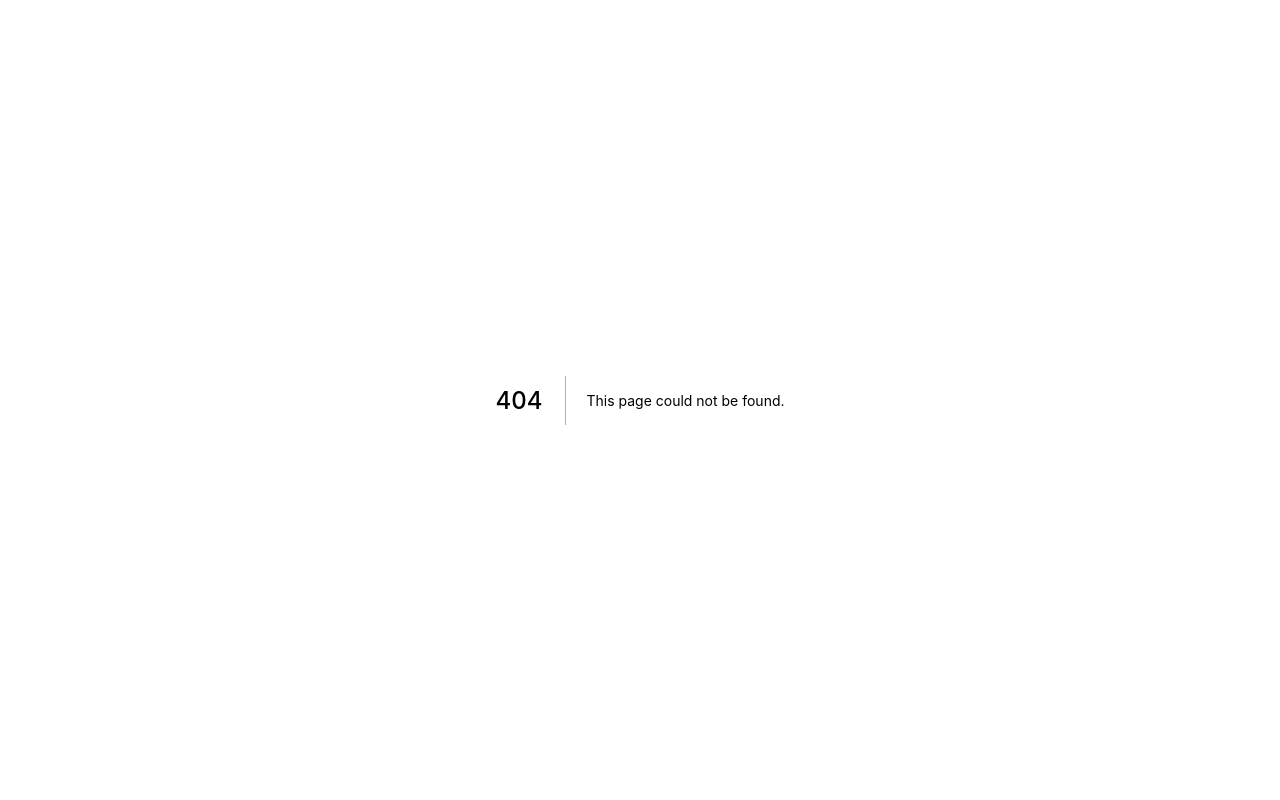
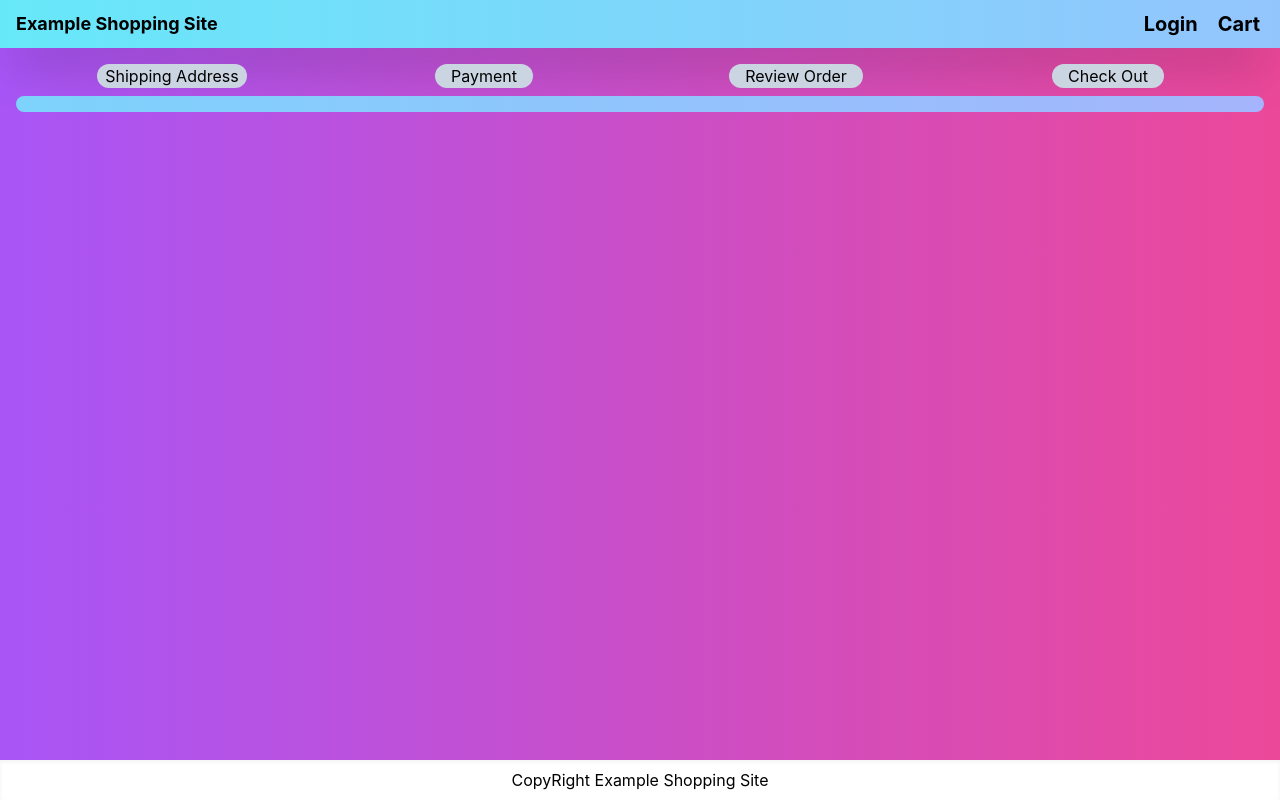
Before and after one commit to shimekukuri/example-ecom-site, a Next.js app: page /finalCheckout in a window 1280 px wide. Before the commit this address had no page. Built offline with nearby package versions, Linux system fonts and the light colour scheme; no server answers.

Commit message:
base for final checkout page

```diff
--- /dev/null
+++ b/pages/finalCheckout.js
@@ -0,0 +1,29 @@
+import React, { useEffect, useState, useContext } from "react";
+import CheckOut from "../components/CheckOut";
+import Layout from "../components/Layout";
+import { useSession } from "next-auth/react";
+import { useRouter } from "next/router";
+import { UserState } from "../utils/UserState";
+import { ACTIONS } from "../utils/ACTIONS";
+
+export default function FinalCheckout(props) {
+  const [loading, setLoading] = useState(false);
+  const { status, data: session } = useSession();
+  const { state, dispatch } = useContext(UserState);
+
+  const router = useRouter();
+  const { session_id } = router.query;
+
+  useEffect(() => {
+    console.log(session_id, state, session);
+    setLoading(true);
+
+
+  }, [session_id]);
+
+  return (
+    <Layout title="Final Checkout">
+      <CheckOut step={4} />
+    </Layout>
+  );
+}
```
